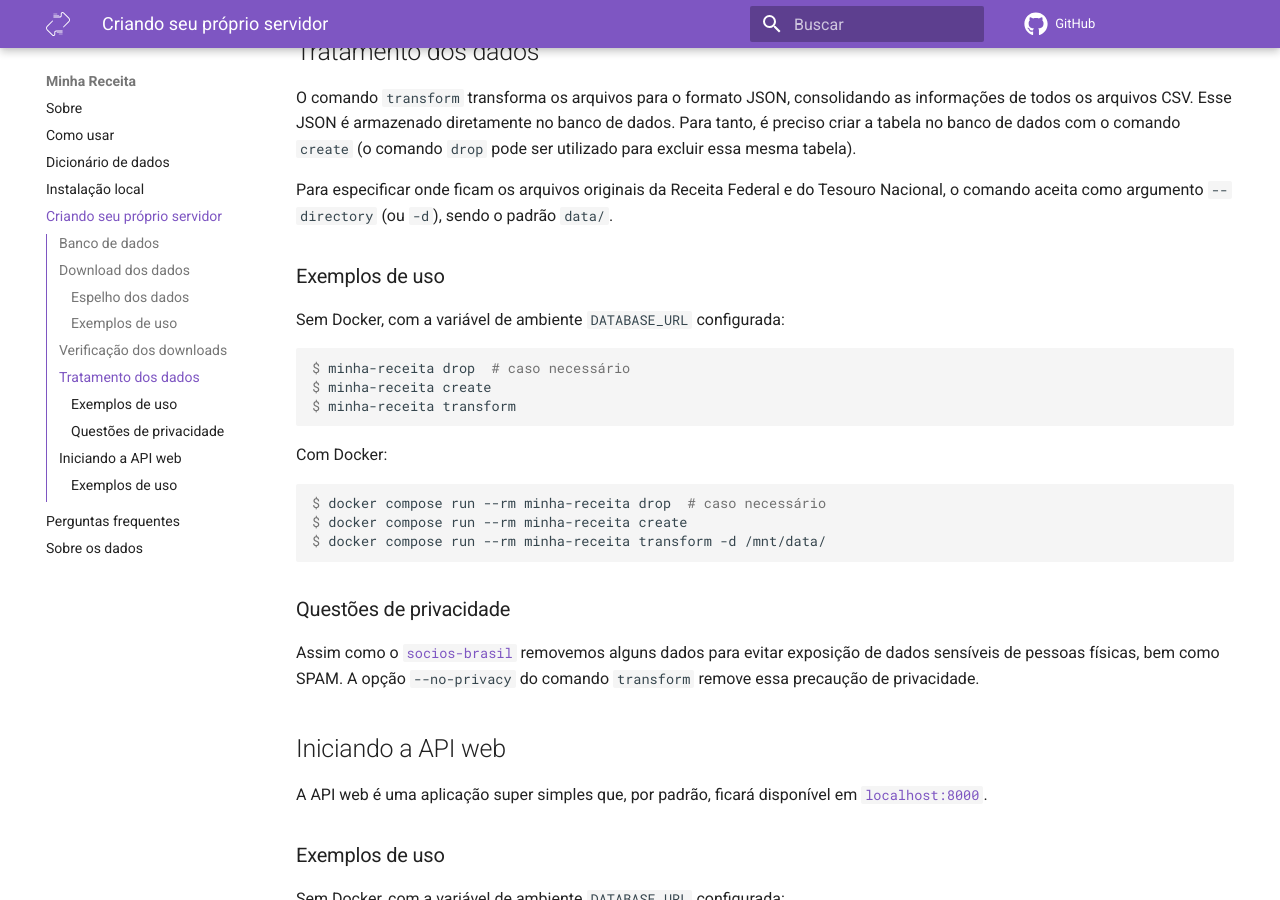
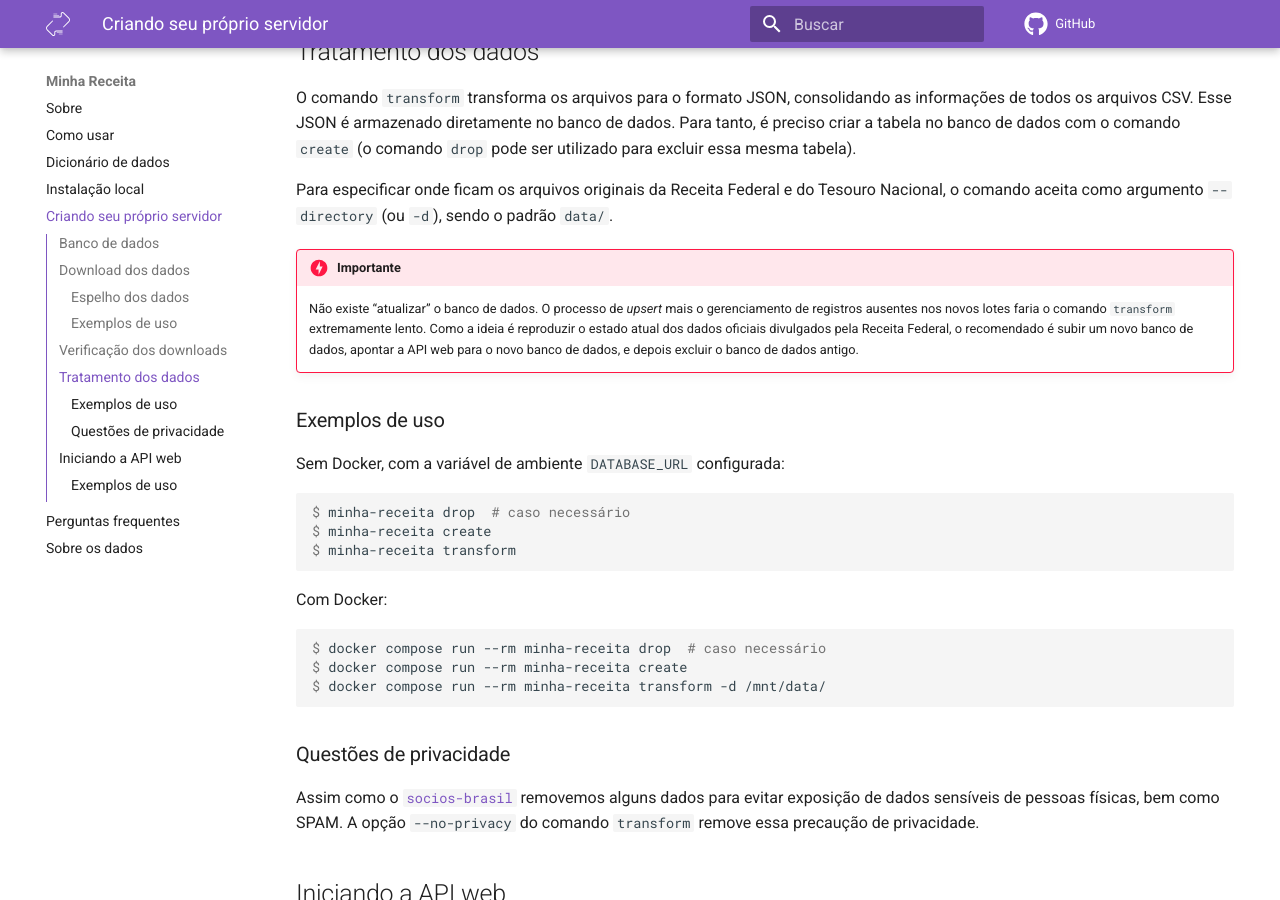
Before and after one commit to cuducos/minha-receita, an MkDocs documentation site: the page built from docs/servidor.md, in a window 1280 px wide and 900 px high, scrolled down 1592 px. Built offline with MkDocs 1.6.1 and Material for MkDocs 9.7.7, drawn with Linux system fonts in a browser that asks for light colours; comment, search, counter and statistics services are not loaded.

Commit message:
Adds “no upsert” to the docs
See #378, #261, #223 and #132.

```diff
--- a/docs/servidor.md
+++ b/docs/servidor.md
@@ -60,6 +60,10 @@ O comando `transform` transforma os arquivos para o formato JSON, consolidando a
 
 Para especificar onde ficam os arquivos originais da Receita Federal e do Tesouro Nacional, o comando aceita como argumento `--directory` (ou `-d`), sendo o padrão `data/`.
 
+
+!!! danger "Importante"
+    Não existe “atualizar” o banco de dados. O processo de _upsert_ mais o gerenciamento de registros ausentes nos novos lotes faria o comando `transform` extremamente lento. Como a ideia é reproduzir o estado atual dos dados oficiais divulgados pela Receita Federal, o recomendado é subir um novo banco de dados, apontar a API web para o novo banco de dados, e depois excluir o banco de dados antigo.
+
 ### Exemplos de uso
 
 Sem Docker, com a variável de ambiente `DATABASE_URL` configurada:
```
